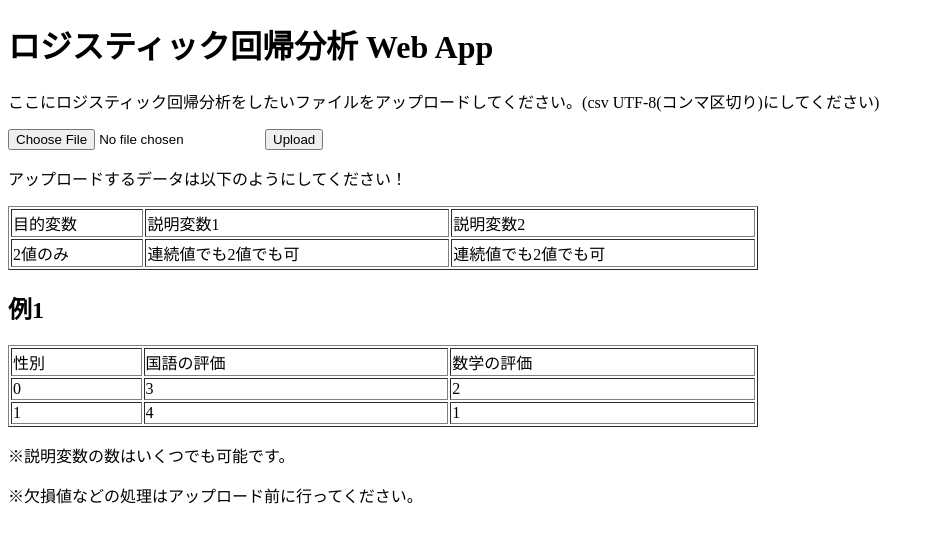
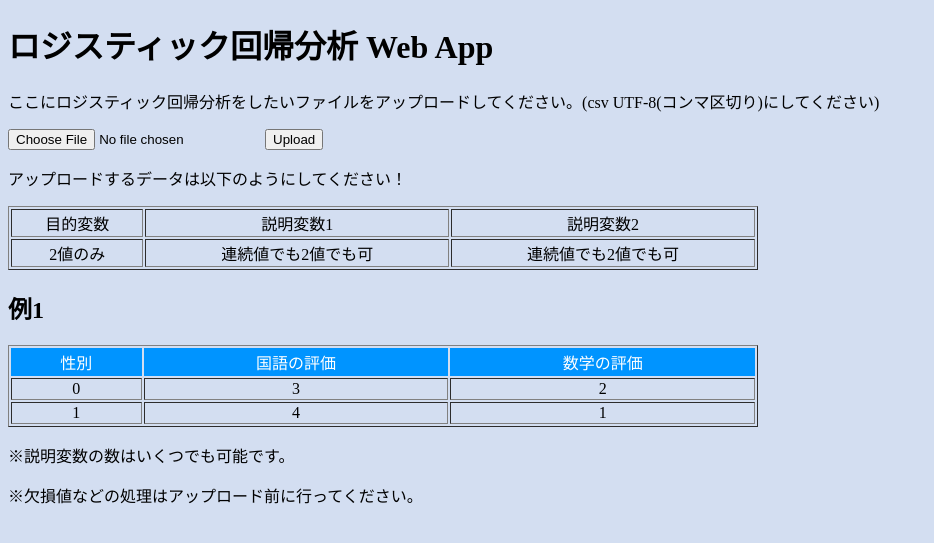
Before and after one commit to hirano-python/logit, a Django app: page /logit_app/index/ in a window 1280 px wide. Shown: the top 543 px of the page, without its empty margins (0-934 px from the left). Run offline with Django 4.2, Linux system fonts and the light colour scheme.

Commit message:
表を見やすくするために編集

```diff
--- a/logit_app/static/css/index.css
+++ b/logit_app/static/css/index.css
@@ -1,3 +1,19 @@
-.article h1 {
-    background: #e5e4e6;
-    border-left: solid 5px #393f4c;
+body {
+    background-color: #D3DEF1;
+  }
+td {text-align: center}
+.HeaderTable thead {
+  border-collapse:collapse;
+}
+
+.HeaderTable thead tr:nth-child(1) {
+  background-color:#0094ff;
+}
+
+.HeaderTable thead tr:nth-child(1) td {
+  color:white;
+}
+
+.HeaderTable thead tr td {
+  border: 1px solid #0094ff;
+}
--- a/logit_app/templates/logit_app/index.html
+++ b/logit_app/templates/logit_app/index.html
@@ -4,7 +4,7 @@
 <html>
 <head>
     <title>ロジスティック回帰分析 Web App</title>
-    <link href="{% static 'css/index.css' %}" rel="stylesheet">
+    <link rel="stylesheet" href="{% static 'css/index.css' %}">
 </head>
 <body>
     <h1>ロジスティック回帰分析 Web App</h1>
@@ -22,7 +22,7 @@
 
     </div>
     <p> </p>
-    <table width="750" border="1">
+    <table width="750" border="1" >
         <thead>
             <tr>
                 <td>目的変数</td>
@@ -43,7 +43,7 @@
     <h2>
         例1
     </h2>
-    <table width="750" border="1">
+    <table width="750" border="1" class="HeaderTable">
         <thead>
             <tr>
                 <td>性別</td>
```
